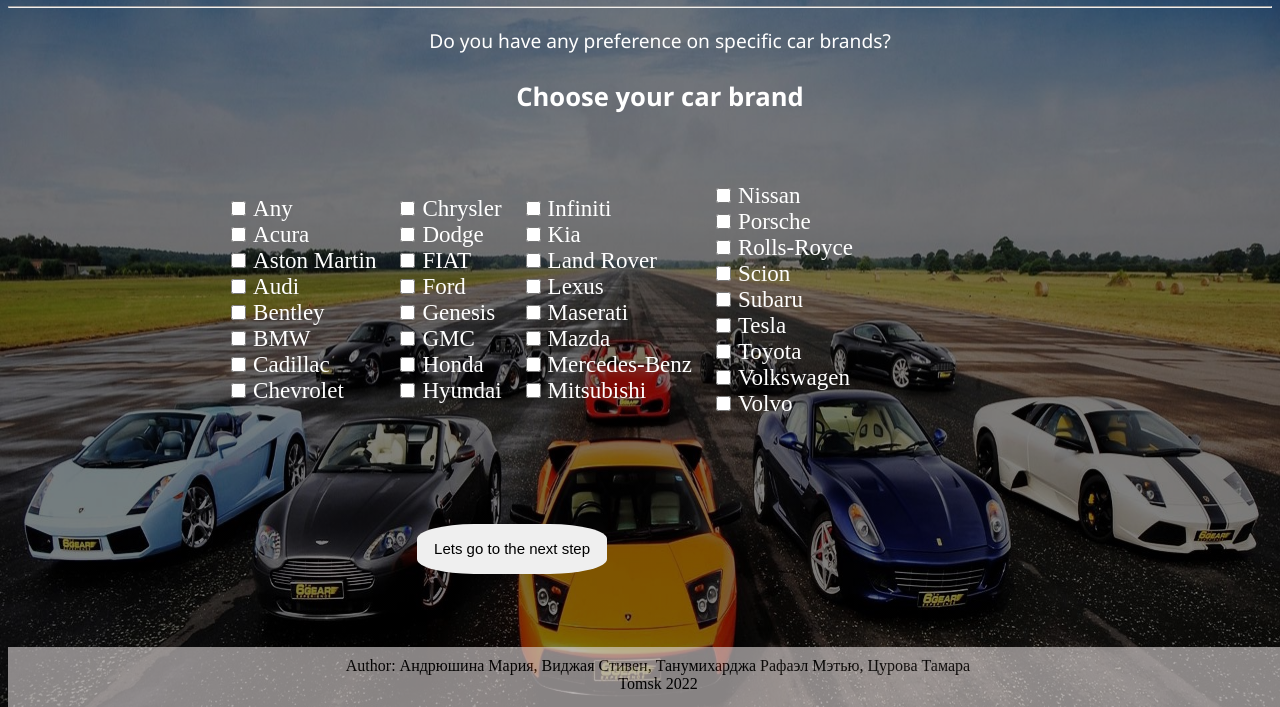
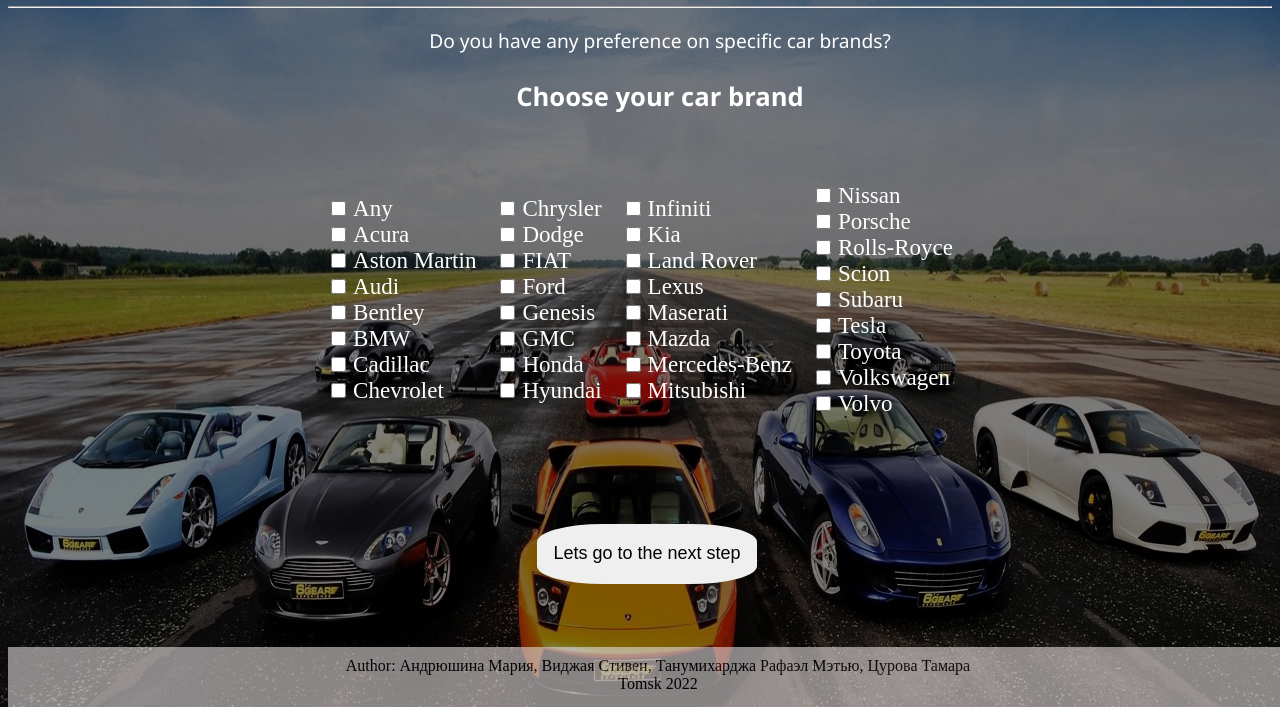
Before and after one commit to Steven2110/Vidjaya-IS-Lab1, a website: page html/brand.html in a window 1280 px wide. Shown: the part 93-800 px from the top of the page. Drawn offline with Linux system fonts and the light colour scheme.

Commit message:
fixed 0.0.8

```diff
--- a/css/index.css
+++ b/css/index.css
@@ -29,7 +29,7 @@
     text-align: center;
     text-decoration: none;
     display: inline-block;
-    border-radius: 43%;
+    border-radius: 50%;
     border: 1.5px solid black;
     font-size: 25px;
     transition-duration: 0.4s;
@@ -40,7 +40,7 @@
 }
 
 .row {
-    margin-left: -200px;
+
     display: flex;
     padding-bottom: 10px;
     text-align: start;
@@ -72,10 +72,12 @@
 
 input[type=submit] {
     border: none; /*rewriting standard style, it is necessary to be able to change the size*/
-    height: 50px;
-    width: 190px;
+    height: 60px;
+    width: 220px;
     border-radius: 30%;
-    font-size: 15px;
+    font-size: 18px;
+    display: inline-block;
+
 }
 
 input[type='checkbox'] {
--- a/html/brand.html
+++ b/html/brand.html
@@ -99,7 +99,7 @@
         </div>
         </div>
         <br><br><br>
-        <input type="submit" value="Lets go to the next step">
+        <input type="submit" value="Lets go to the next step" style="margin-left: 220px;">
 
         </form>
 </body>
--- a/package.json
+++ b/package.json
@@ -1,5 +1,5 @@
 {
     "name": "steven2110.github.io",
-    "version": "0.0.6",
+    "version": "0.0.8",
     "main": "index.html"
 }
```
Also changed, not shown: README.md.
